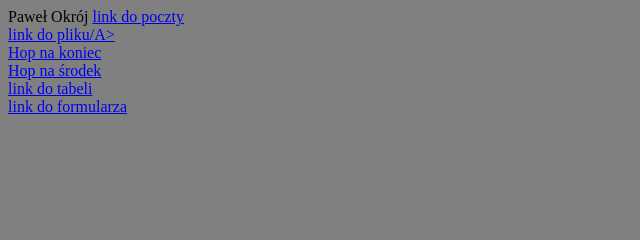
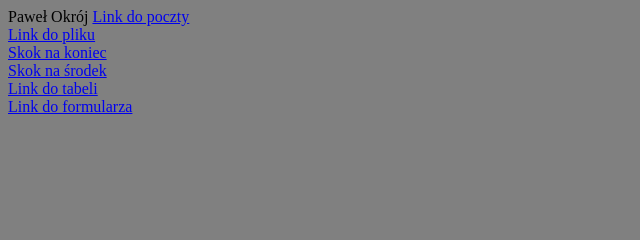
Before and after one commit to OkrrujGajming/1, a plain HTML site: page index.html in a window 1280 px wide. Shown: the top 240 px of the page, 0-640 px from the left. Drawn offline with Linux system fonts and the light colour scheme.

Commit message:
Update index.html

```diff
--- a/index.html
+++ b/index.html
@@ -7,12 +7,12 @@
            </head>
             <body>
             Paweł Okrój
-                  <A HREF="poczta.Okrój.html"> link do poczty </A> <br>
-		<A HREF="plik.Okrój.html">link do pliku/A> <br>
-		<a href="#koniec_strony">Hop na koniec</a> <br>
-		<a href="#srodek_strony">Hop na środek</a> <br>
-		<A HREF="tabela.Okrój.html">link do tabeli</A> <br>
-		<A HREF="formularz.Okrój.html">link do formularza</A> <br>
+                  <A HREF="poczta_Okrój.html"> Link do poczty </A> <br>
+		<A HREF="plik_Okrój.html">Link do pliku </A> <br>
+		<a href="#koniec_strony">Skok na koniec </a> <br>
+		<a href="#srodek_strony">Skok na środek </a> <br>
+		<A HREF="tabela_Okrój.html">Link do tabeli </A> <br>
+		<A HREF="formularz_Okrój.html">Link do formularza </A> <br>
 
 
 <p align="right"> <font color="orange" size="1" face="Arial"> Paweł </font> </p> <br>
```
